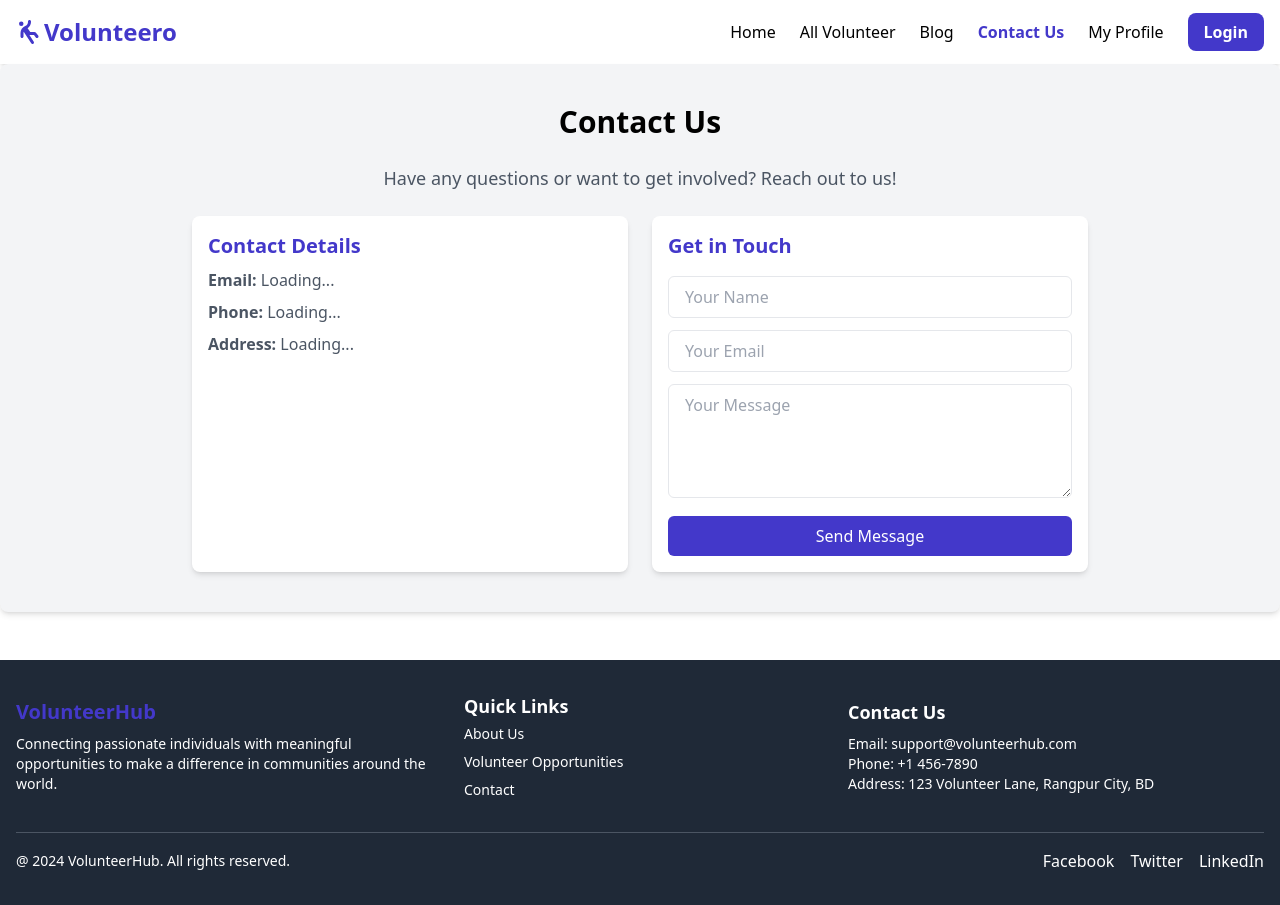
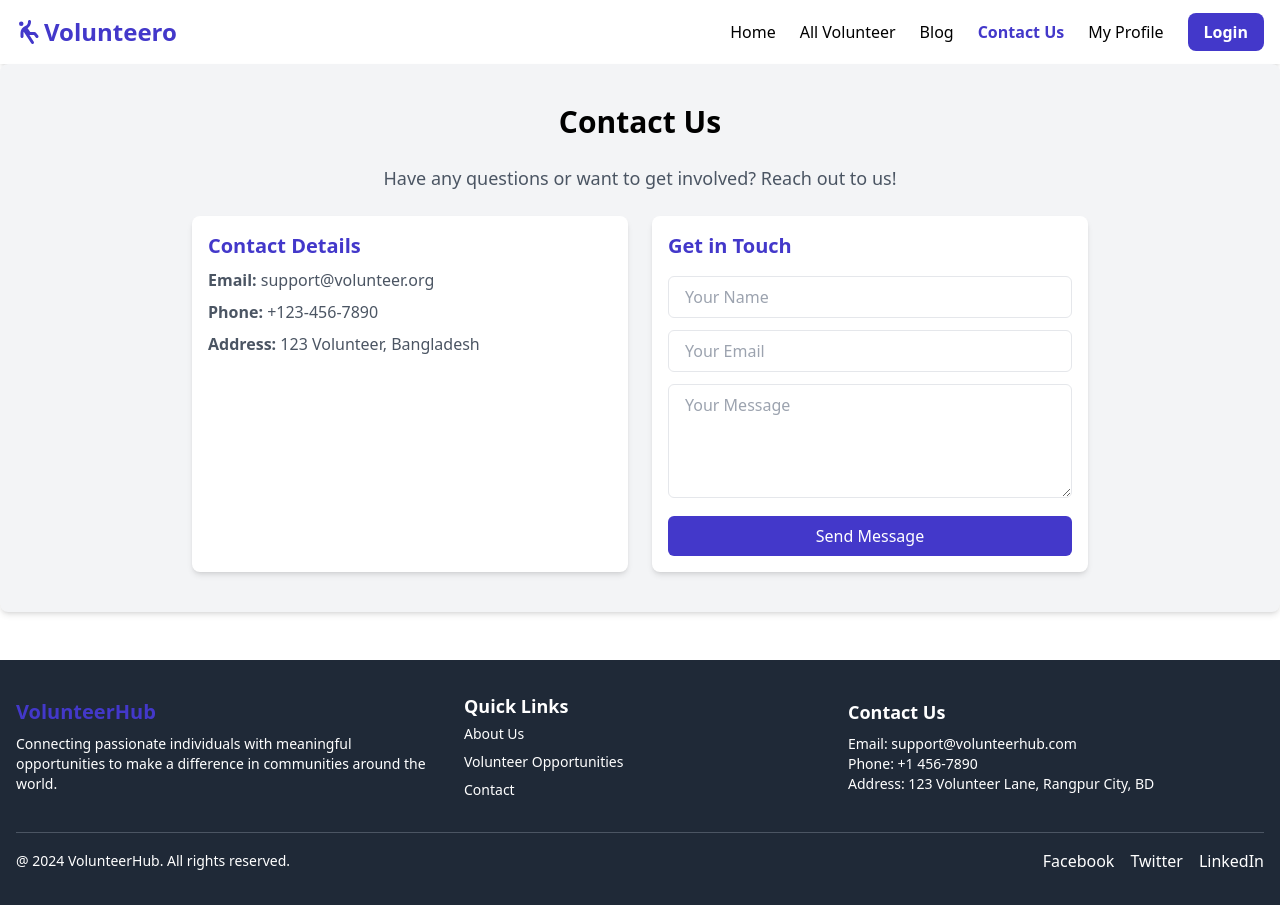
Before and after one commit to chayon1001/volunteer-management-client-side, a React (Vite) app: page /contactUs in a window 1280 px wide. Built offline with nearby package versions, Linux system fonts and the light colour scheme; no server answers.

Commit message:
fixed the contact us page problem

```diff
--- a/src/pages/contacUs/ContactUs.jsx
+++ b/src/pages/contacUs/ContactUs.jsx
@@ -1,21 +1,13 @@
 import React, { useState, useEffect } from 'react';
 import axios from 'axios';
+import toast from 'react-hot-toast';
 
 const ContactUs = () => {
-    const [contactDetails, setContactDetails] = useState({});
+
     const [formData, setFormData] = useState({ name: '', email: '', message: '' });
-    const [messageSent, setMessageSent] = useState(false);
 
-    useEffect(() => {
 
-        axios.get('http://localhost:5000/contact-details')
-            .then((response) => {
-                setContactDetails(response.data);
-            })
-            .catch((error) => {
-                console.error('Error fetching contact details:', error);
-            });
-    }, []);
+
 
     const handleSubmit = (e) => {
         e.preventDefault();
@@ -25,6 +17,7 @@ const ContactUs = () => {
             .then(() => {
                 setMessageSent(true);
                 setFormData({ name: '', email: '', message: '' });
+                toast.success('message received successfully')
             })
             .catch((error) => {
                 console.log(error);
@@ -45,9 +38,9 @@ const ContactUs = () => {
 
                 <div className="bg-white p-4 rounded-lg shadow-md">
                     <h3 className="text-xl font-semibold text-indigo-700">Contact Details</h3>
-                    <p className="text-gray-600 mt-2"><strong>Email:</strong> {contactDetails.email || 'Loading...'}</p>
-                    <p className="text-gray-600 mt-2"><strong>Phone:</strong> {contactDetails.phone || 'Loading...'}</p>
-                    <p className="text-gray-600 mt-2"><strong>Address:</strong> {contactDetails.address || 'Loading...'}</p>
+                    <p className="text-gray-600 mt-2"><strong>Email:</strong> support@volunteer.org</p>
+                    <p className="text-gray-600 mt-2"><strong>Phone:</strong> +123-456-7890</p>
+                    <p className="text-gray-600 mt-2"><strong>Address:</strong> 123 Volunteer, Bangladesh</p>
                 </div>
 
 
@@ -87,7 +80,7 @@ const ContactUs = () => {
                         >
                             Send Message
                         </button>
-                        {messageSent && <p className="text-green-600 mt-2">Thank you! Your message has been sent.</p>}
+
                     </form>
                 </div>
             </div>
```
